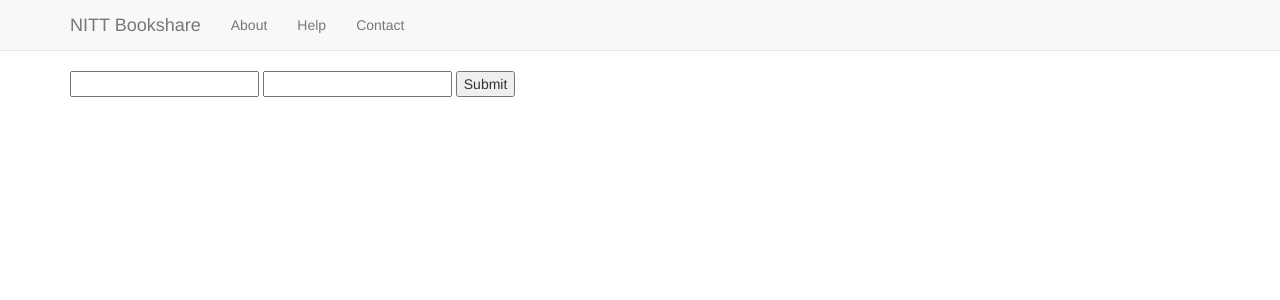
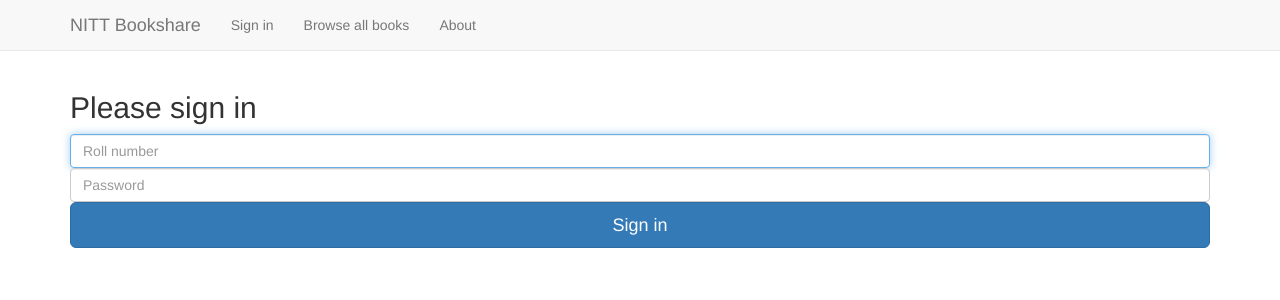
Before and after one commit to saurabhd336/NITT_Bookshare, a Django app: page /signin/ in a window 1280 px wide. Shown: the top 300 px of the page. Run offline with Django 3.2, Linux system fonts and the light colour scheme; some libraries are stand-ins or nearby versions.

Commit message:
Add login and logout views

```diff
--- a/Bookshare/settings.py
+++ b/Bookshare/settings.py
@@ -80,7 +80,7 @@ DATABASES = {
 }
 
 
-AUTHENTICATION_BACKENDS = ['bookshare.backends.MyBackend']
+AUTHENTICATION_BACKENDS = ['bookshare.backends.MyBackend', 'django.contrib.auth.backends.ModelBackend']
 
 # Password validation
 # https://docs.djangoproject.com/en/1.9/ref/settings/#auth-password-validators
--- a/bookshare/models.py
+++ b/bookshare/models.py
@@ -5,5 +5,6 @@ from django.db import models
 
 class Student(models.Model):
 	user = models.OneToOneField(User)
-	extra = models.CharField(max_length = 200, default = "Test")
+	first_time = models.BooleanField(default = False)
+
 # Create your models here.
--- a/bookshare/templates/base.html
+++ b/bookshare/templates/base.html
@@ -16,7 +16,7 @@
     <link href="https://maxcdn.bootstrapcdn.com/bootswatch/3.3.6/united/bootstrap.min.css" rel="stylesheet">
     <script src="https://ajax.googleapis.com/ajax/libs/jquery/1.11.3/jquery.min.js"></script>
     <script src = "https://maxcdn.bootstrapcdn.com/bootstrap/3.3.6/js/bootstrap.min.js"></script>
-    <script src="//cdn.tinymce.com/4/tinymce.min.js"></script>
+
   </head>
 
   <body>
@@ -36,15 +36,22 @@
             <!-- Collect the nav links, forms, and other content for toggling -->
             <div class="collapse navbar-collapse" id="bs-example-navbar-collapse-1">
                 <ul class="nav navbar-nav">
+                    {% if not user.is_authenticated %}
+                    <li>
+                        <a href="/signin/">Sign in</a>
+                    </li>
+                    {% endif %}
+                    <li>
+                        <a href="#">Browse all books</a>
+                    </li>
                     <li>
                         <a href="#">About</a>
                     </li>
-                    <li>
-                        <a href="#">Help</a>
-                    </li>
-                    <li>
-                        <a href="#">Contact</a>
-                    </li>
+                    {% if user.is_authenticated %}
+                        <li>
+                            <a href="/logout/">Logout</a>
+                        </li>
+                    {% endif %}
                 </ul>
             </div>
             <!-- /.navbar-collapse -->
--- a/bookshare/templates/signin.html
+++ b/bookshare/templates/signin.html
@@ -1,11 +1,23 @@
 {% extends 'base.html' %}
 {% block content %}
-	<div class = "container">
-		<form action = "/signin/" method = "post">
-			{% csrf_token %}
-			<input type = "text" name = "roll_no"/>
-			<input type = "password" name = "pass"/>
-			<input type = "submit"/>
-		</form>
-	</div>
+
+<div class="container">
+	{% if error %}
+		<div class="alert alert-dismissible alert-danger">
+		  <button type="button" class="close" data-dismiss="alert">&times;</button>
+		  {{ error }}
+		</div>
+	{% endif %}
+      <form class="form-signin" action = "/signin/" method = "post">
+      	{% csrf_token %}
+        <h2 class="form-signin-heading">Please sign in</h2>
+        <label for="inputRoll" class="sr-only">Roll number</label>
+        <input type="text" id="inputRoll" class="form-control" placeholder="Roll number" name = "roll_no" required autofocus>
+        <label for="inputPassword" class="sr-only">Web mail password</label>
+        <input type="password" id="inputPassword" class="form-control" placeholder="Password" name = "pass" required>
+        <button class="btn btn-lg btn-primary btn-block" type="submit">Sign in</button>
+      </form>
+
+    </div>
+</div>
 {% endblock %}
--- a/bookshare/templates/success.html
+++ b/bookshare/templates/success.html
@@ -1,7 +1,5 @@
 {% extends 'base.html' %}
 {% block content %}
 <p>Successfully logged in</p>
-{{ user.user.username }}
-{{ user.user.password }}
-{{ user.extra }}
+{{ user.is_authenticated }}
 {% endblock %}
--- a/bookshare/urls.py
+++ b/bookshare/urls.py
@@ -7,4 +7,5 @@ urlpatterns = [
 	url(r'^signin/', views.signin),
     url(r'^admin/', admin.site.urls),
     url(r'^test/', views.test),
+    url(r'^logout/', views.logout_view),
 ]
--- a/bookshare/views.py
+++ b/bookshare/views.py
@@ -1,7 +1,6 @@
 from django.shortcuts import render
 from django.http import HttpResponse
-from django.contrib.auth import authenticate
-from django.contrib.auth.decorators import login_required
+from django.contrib.auth import authenticate, login, logout
 
 def index(request):
 	return render(request, 'index.html')
@@ -12,9 +11,22 @@ def signin(request):
 		roll_no = request.POST.get("roll_no")
 		password = request.POST.get("pass")
 		student = authenticate(username = roll_no, password = password)
-		return render(request, 'success.html', {'student' : student})
+		if student != None:
+			student.user.backend = 'django.contrib.auth.backends.ModelBackend'
+			login(request, student.user)
+			return render(request, 'success.html')
+		else:
+			return render(request, 'signin.html',
+				{'error' : "Invalid credentials or webmail is down. Please try again"})
 	return render(request, 'signin.html')
 
-@login_required(login_url = "/signin/")
+def logout_view(request):
+	if request.user.is_authenticated():
+		logout(request)
+	return HttpResponse("You are logged out")
+
+
 def test(request):
-	return HttpResponse("This is test")
+	if request.user.is_authenticated():
+		return HttpResponse("This is test")
+	return HttpResponse("This is not test")
```
Also changed, not shown: bookshare/migrations/0002_auto_20160613_1623.py (added), db.sqlite3, 6 other files.
